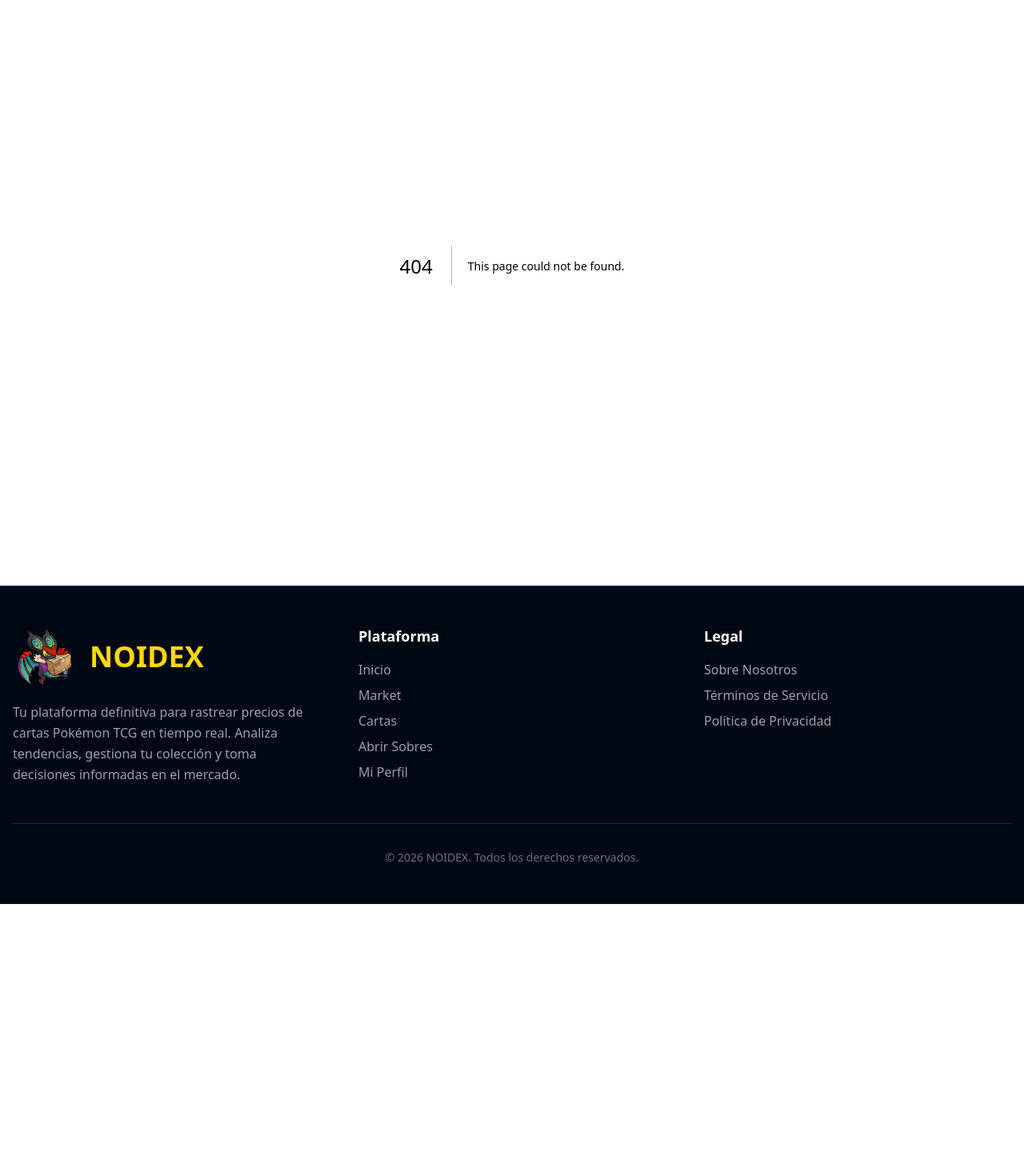
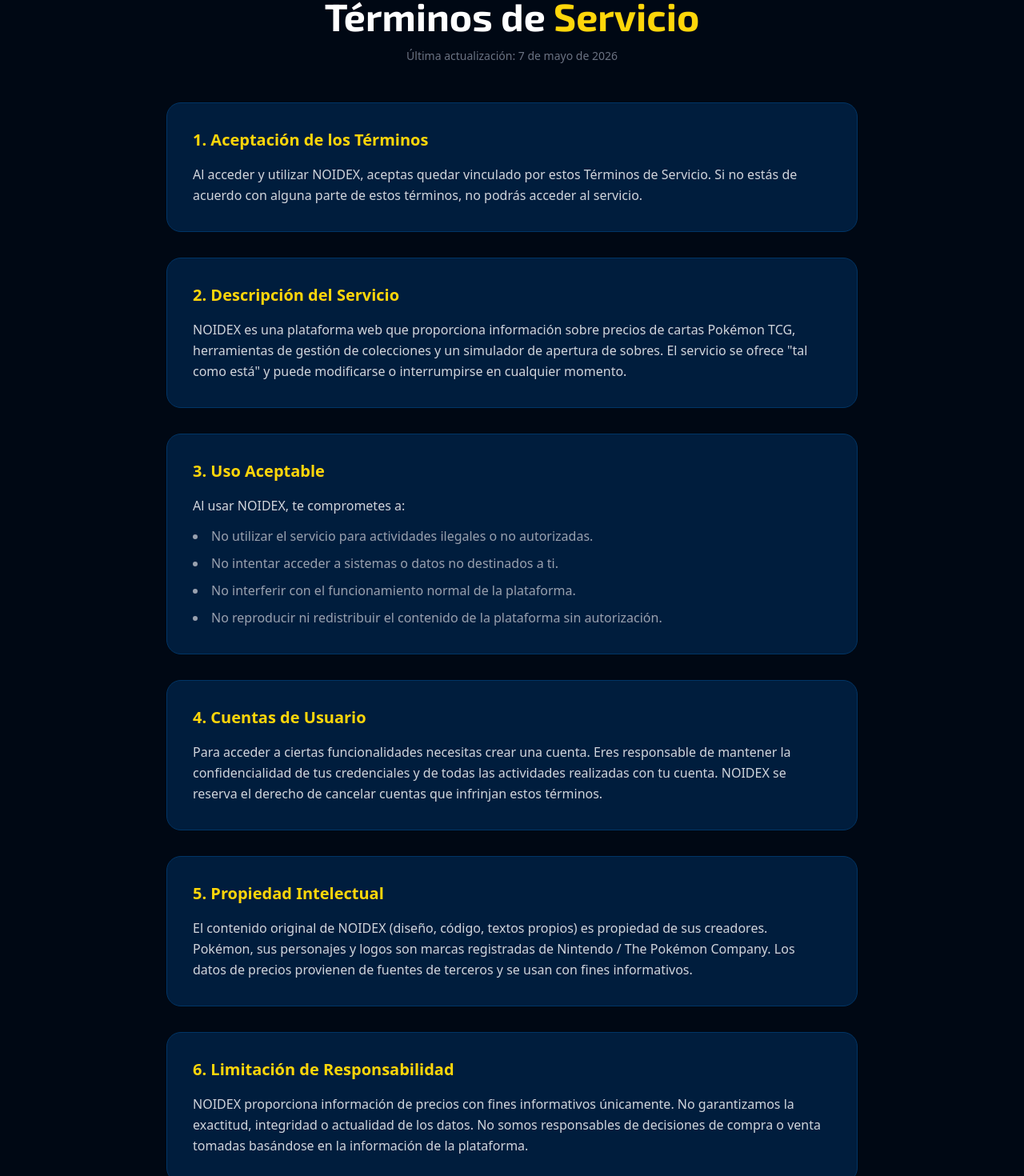
Before and after one commit to patatavolc/Poke-Price-Tracker, a Next.js app in the folder frontend/: page /terms in a window 1280 px wide. Before the commit this address had no page. Shown: the part 160-1630 px from the top of the page at 80% size. Before the commit the page ends 1290 px from the top, so only its background shows below. Built offline with nearby package versions, Linux system fonts and the light colour scheme.

Commit message:
feat(legal): añadir página Términos de Servicio (/terms)

```diff
--- /dev/null
+++ b/frontend/src/app/terms/page.jsx
@@ -0,0 +1,131 @@
+export const metadata = {
+    title: "Términos de Servicio | NOIDEX",
+    description: "Términos y condiciones de uso de NOIDEX",
+};
+
+const LAST_UPDATED = "7 de mayo de 2026";
+
+export default function TermsPage() {
+    return (
+        <div className="min-h-screen bg-app">
+            <div className="container mx-auto px-4 py-16 max-w-4xl">
+                {/* Header */}
+                <div className="mb-12 text-center">
+                    <h1 className="text-4xl md:text-5xl font-bold text-white font-display mb-4">
+                        Términos de{" "}
+                        <span className="text-brand-highlight">Servicio</span>
+                    </h1>
+                    <p className="text-gray-500 text-sm">
+                        Última actualización: {LAST_UPDATED}
+                    </p>
+                </div>
+
+                <div className="space-y-8">
+                    <Section title="1. Aceptación de los Términos">
+                        <p>
+                            Al acceder y utilizar NOIDEX, aceptas quedar
+                            vinculado por estos Términos de Servicio. Si no
+                            estás de acuerdo con alguna parte de estos términos,
+                            no podrás acceder al servicio.
+                        </p>
+                    </Section>
+
+                    <Section title="2. Descripción del Servicio">
+                        <p>
+                            NOIDEX es una plataforma web que proporciona
+                            información sobre precios de cartas Pokémon TCG,
+                            herramientas de gestión de colecciones y un
+                            simulador de apertura de sobres. El servicio se
+                            ofrece "tal como está" y puede modificarse o
+                            interrumpirse en cualquier momento.
+                        </p>
+                    </Section>
+
+                    <Section title="3. Uso Aceptable">
+                        <p className="mb-3">Al usar NOIDEX, te comprometes a:</p>
+                        <ul className="list-disc list-inside space-y-2 text-gray-400">
+                            <li>
+                                No utilizar el servicio para actividades ilegales
+                                o no autorizadas.
+                            </li>
+                            <li>
+                                No intentar acceder a sistemas o datos no
+                                destinados a ti.
+                            </li>
+                            <li>
+                                No interferir con el funcionamiento normal de la
+                                plataforma.
+                            </li>
+                            <li>
+                                No reproducir ni redistribuir el contenido de la
+                                plataforma sin autorización.
+                            </li>
+                        </ul>
+                    </Section>
+
+                    <Section title="4. Cuentas de Usuario">
+                        <p>
+                            Para acceder a ciertas funcionalidades necesitas
+                            crear una cuenta. Eres responsable de mantener la
+                            confidencialidad de tus credenciales y de todas las
+                            actividades realizadas con tu cuenta. NOIDEX se
+                            reserva el derecho de cancelar cuentas que infrinjan
+                            estos términos.
+                        </p>
+                    </Section>
+
+                    <Section title="5. Propiedad Intelectual">
+                        <p>
+                            El contenido original de NOIDEX (diseño, código,
+                            textos propios) es propiedad de sus creadores.
+                            Pokémon, sus personajes y logos son marcas
+                            registradas de Nintendo / The Pokémon Company. Los
+                            datos de precios provienen de fuentes de terceros y
+                            se usan con fines informativos.
+                        </p>
+                    </Section>
+
+                    <Section title="6. Limitación de Responsabilidad">
+                        <p>
+                            NOIDEX proporciona información de precios con fines
+                            informativos únicamente. No garantizamos la
+                            exactitud, integridad o actualidad de los datos. No
+                            somos responsables de decisiones de compra o venta
+                            tomadas basándose en la información de la
+                            plataforma.
+                        </p>
+                    </Section>
+
+                    <Section title="7. Modificaciones">
+                        <p>
+                            Nos reservamos el derecho de modificar estos
+                            términos en cualquier momento. Los cambios entrarán
+                            en vigor al publicarse en esta página. El uso
+                            continuado del servicio tras las modificaciones
+                            implica la aceptación de los nuevos términos.
+                        </p>
+                    </Section>
+
+                    <Section title="8. Contacto">
+                        <p>
+                            Para cualquier consulta sobre estos términos, puedes
+                            escribirnos a través de nuestras redes sociales o
+                            canales oficiales.
+                        </p>
+                    </Section>
+                </div>
+            </div>
+        </div>
+    );
+}
+
+function Section({ title, children }) {
+    return (
+        <section className="bg-card-bg border border-ui-border rounded-2xl p-8">
+            <h2 className="text-xl font-bold text-brand-highlight mb-4">
+                {title}
+            </h2>
+            <div className="text-gray-300 leading-relaxed">{children}</div>
+        </section>
+    );
+}
```
